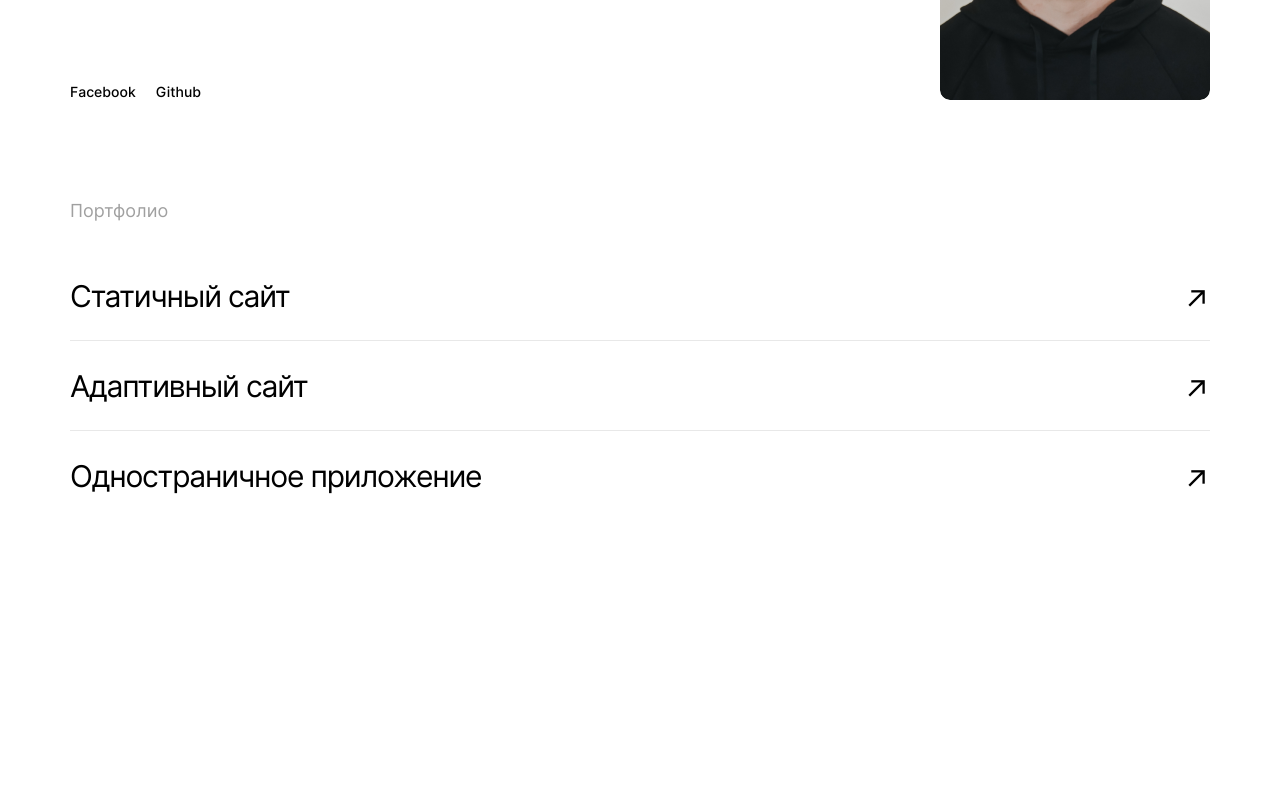
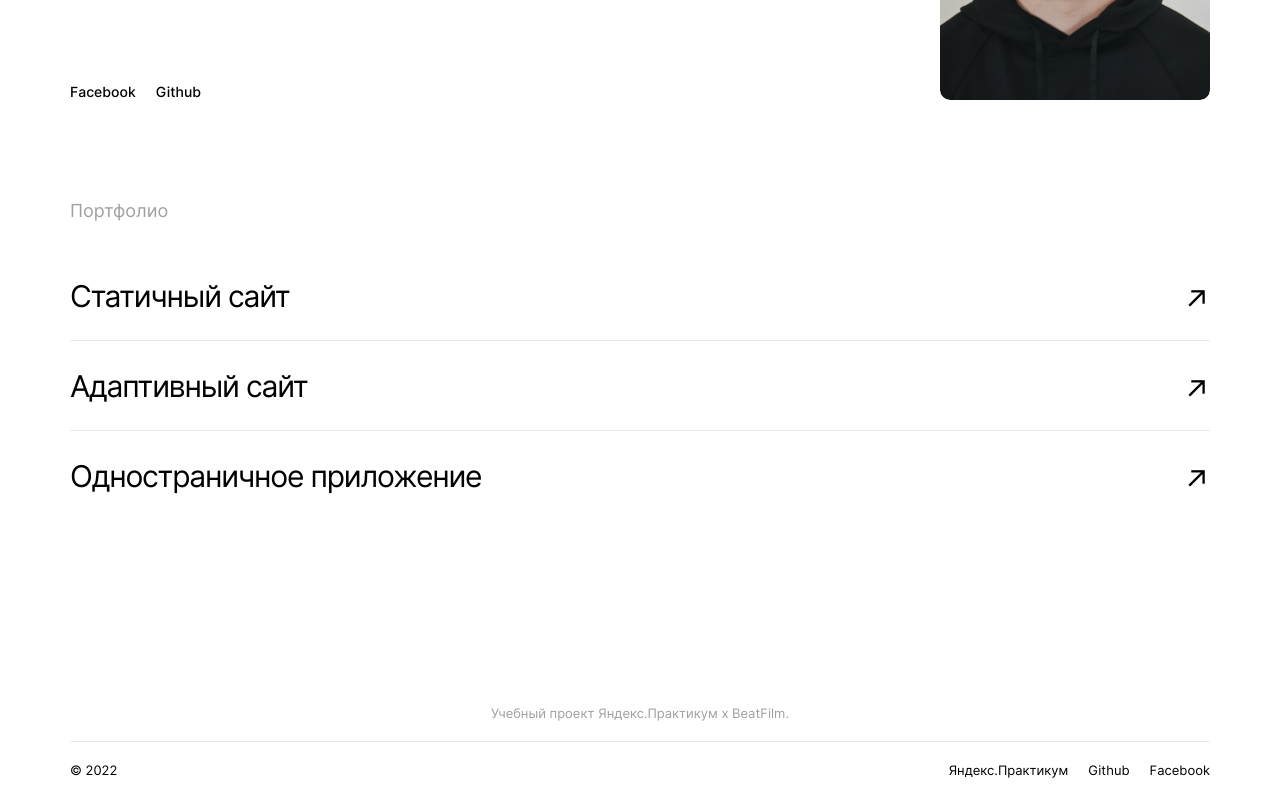
Before and after one commit to AlexTolevich/movies-explorer-frontend, a React (Create React App) app: page / in a window 1280 px wide. Shown: the part 2273-3073 px from the top of the page. Before the commit the page ends 2918 px from the top, so only its background shows below. Built offline with nearby package versions, Linux system fonts and the light colour scheme.

Commit message:
feat: develop a component of the footer

```diff
--- a/src/components/Footer/Footer.css
+++ b/src/components/Footer/Footer.css
@@ -0,0 +1,50 @@
+.footer {
+padding: 79px 70px 0;
+}
+
+.footer__header {
+  margin: 0;
+  font-weight: 400;
+  font-size: 13px;
+  line-height: 1.23;
+  color: #A0A0A0;
+  text-align: center;
+  padding-bottom: 20px;
+  border-bottom: solid 1px #e8e8e8;
+}
+
+.footer__text-container {
+  display: flex;
+  flex-direction: row;
+  justify-content: space-between;
+  padding: 20px 0;
+}
+
+.footer__copyright {
+  font-weight: 400;
+  font-size: 13px;
+  line-height: 1.23;
+  margin: 0;
+}
+
+.footer__nav-list {
+  margin: 0;
+  padding: 0;
+  display: flex;
+  flex-direction: row;
+  gap: 20px;
+
+}
+
+.footer__nav-item {
+  list-style-type: none;
+}
+
+.footer__link {
+  text-decoration: none;
+  color: #000;
+  font-weight: 400;
+  font-size: 13px;
+  line-height: 1.23;
+  vertical-align: top;
+}
--- a/src/components/Footer/Footer.js
+++ b/src/components/Footer/Footer.js
@@ -0,0 +1,27 @@
+import "./Footer.css"
+
+function Footer(){
+  return(
+    <div className="footer">
+      <h2 className="footer__header">Учебный проект Яндекс.Практикум х BeatFilm.</h2>
+      <div className="footer__text-container">
+        <p className="footer__copyright">&copy; 2022</p>
+        <nav>
+          <ul className="footer__nav-list">
+            <li className="footer__nav-item">
+              <a href="https://praktikum.yandex.ru/profile/web/" className="footer__link">Яндекс.Практикум</a>
+            </li>
+            <li className="footer__nav-item">
+              <a href="https://github.com/" className="footer__link">Github</a>
+            </li>
+            <li className="footer__nav-item">
+              <a href="https://facebook.com/" className="footer__link">Facebook</a>
+            </li>
+          </ul>
+        </nav>
+      </div>
+    </div>
+  )
+}
+
+export default Footer
--- a/src/components/Main/Main.js
+++ b/src/components/Main/Main.js
@@ -6,6 +6,7 @@ import AboutProject from '../AboutProject/AboutProject.js';
 import Techs        from '../Techs/Techs.js';
 import AboutMe      from '../AboutMe/AboutMe.js';
 import Portfolio    from '../Portfolio/Portfolio.js';
+import Footer       from '../Footer/Footer.js';
 
 function Main({loggedIn}) {
   return (
@@ -16,6 +17,7 @@ function Main({loggedIn}) {
       <Techs/>
       <AboutMe/>
       <Portfolio/>
+      <Footer/>
     </>
   )
 }
--- a/src/components/Portfolio/Portfolio.css
+++ b/src/components/Portfolio/Portfolio.css
@@ -1,5 +1,5 @@
 .portfolio {
-  padding: 0 70px 125px;
+  padding: 0 70px 115px;
   box-sizing: border-box;
 }
 
@@ -25,6 +25,7 @@
 
 .portfolio__link-item:last-of-type {
   border-bottom: none;
+  padding: 20px 0 0px;
 }
 
 .portfolio__link {
```
